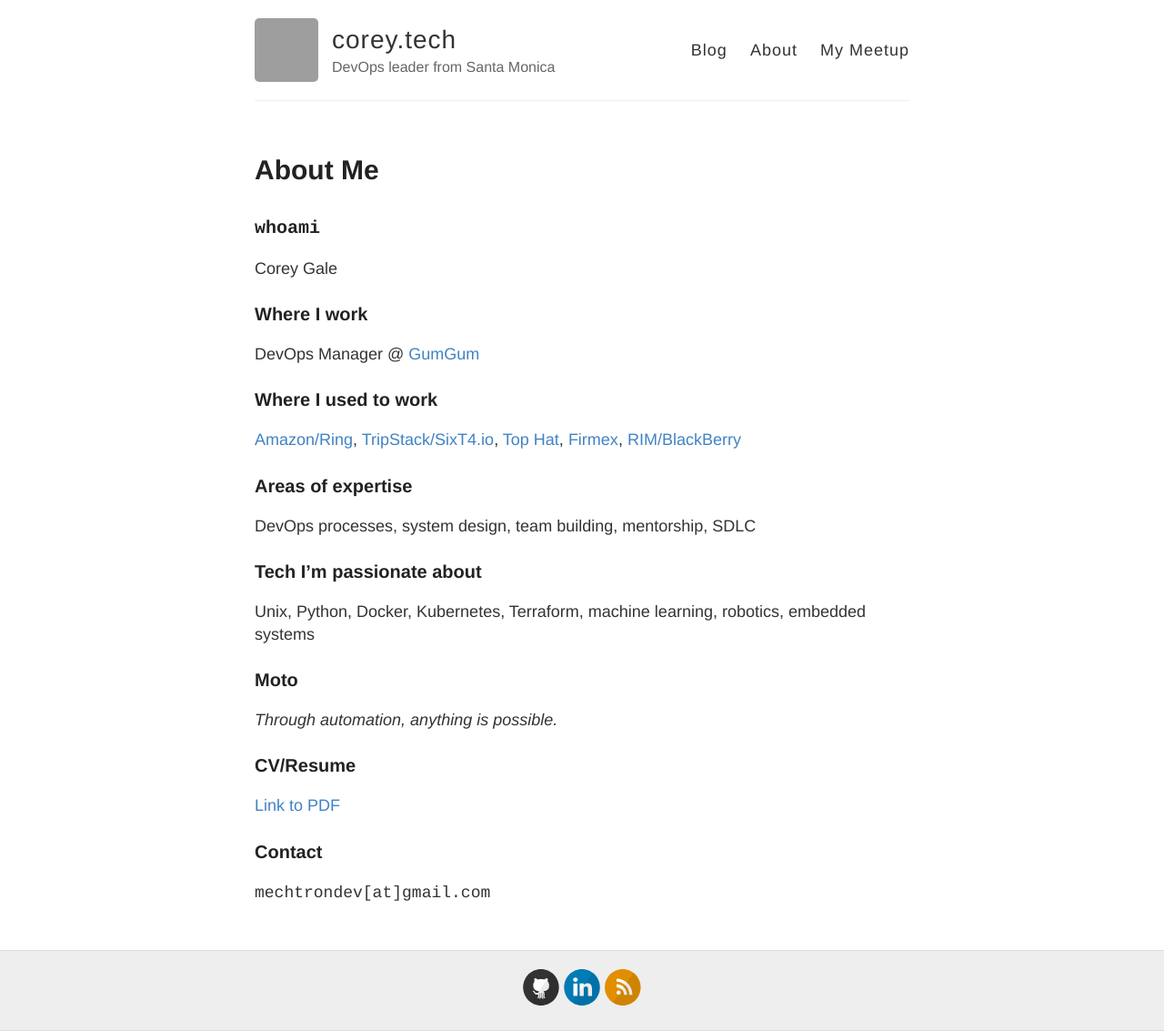
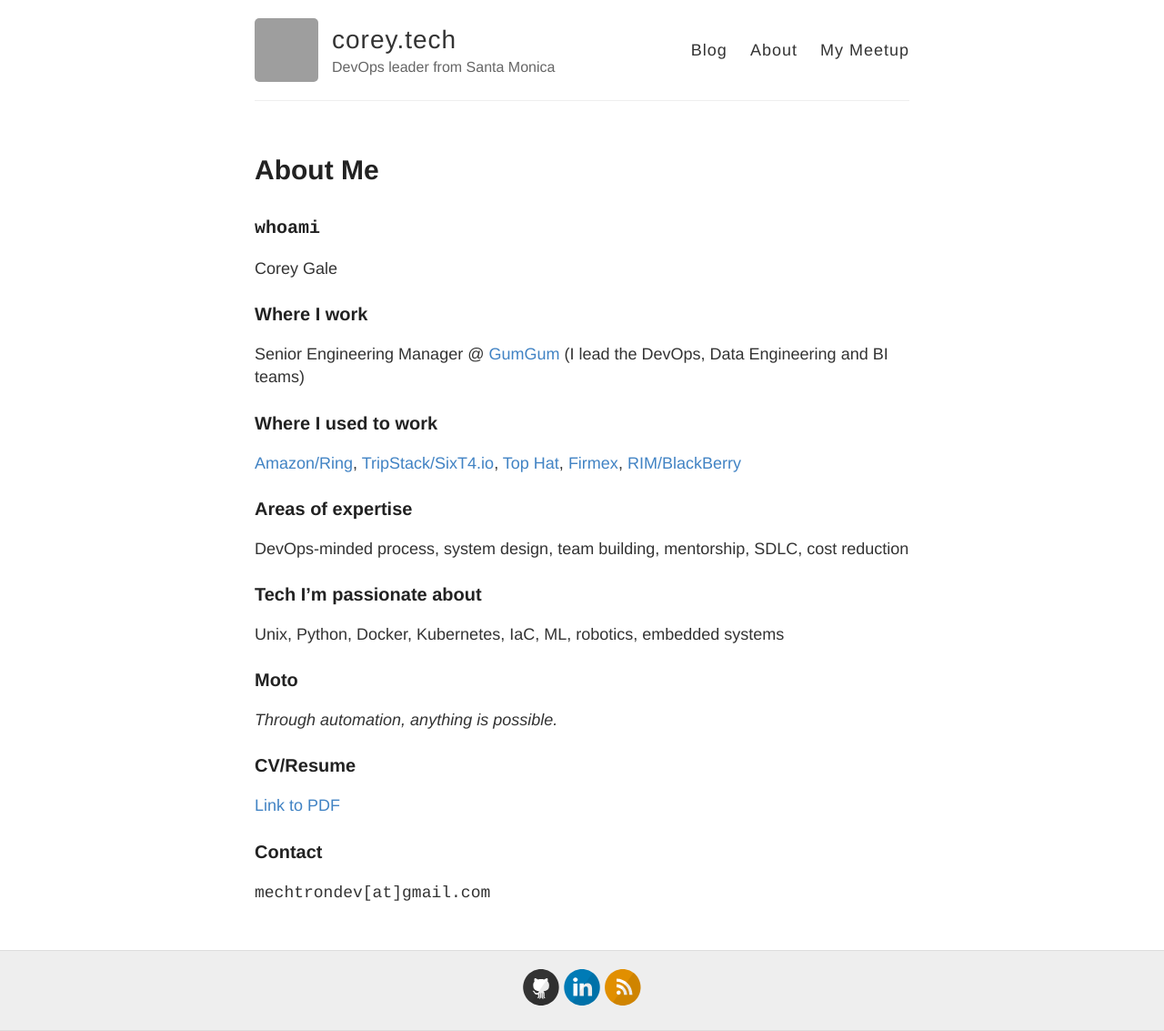
Before and after one commit to mechtron/mechtron.github.io, a Jekyll site: the page built from about.md, in a window 1280 px wide. Shown: the whole page at 91% size. Built offline with Jekyll 4.4.1, drawn with Linux system fonts in a browser that asks for light colours; grey boxes are pictures that could not be loaded.

Commit message:
Update resume and about page

```diff
--- a/about.md
+++ b/about.md
@@ -10,7 +10,8 @@
 
 ### Where I work
 
-DevOps Manager @ [GumGum](https://gumgum.com){:target="_blank"}
+Senior Engineering Manager @ [GumGum](https://gumgum.com){:target="_blank"}
+(I lead the DevOps, Data Engineering and BI teams)
 
 ### Where I used to work
 
@@ -18,11 +19,11 @@
 
 ### Areas of expertise
 
-DevOps processes, system design, team building, mentorship, SDLC
+DevOps-minded process, system design, team building, mentorship, SDLC, cost reduction
 
 ### Tech I'm passionate about
 
-Unix, Python, Docker, Kubernetes, Terraform, machine learning, robotics, embedded systems
+Unix, Python, Docker, Kubernetes, IaC, ML, robotics, embedded systems
 
 ### Moto
 
```
Also changed, not shown: 1 other file.
